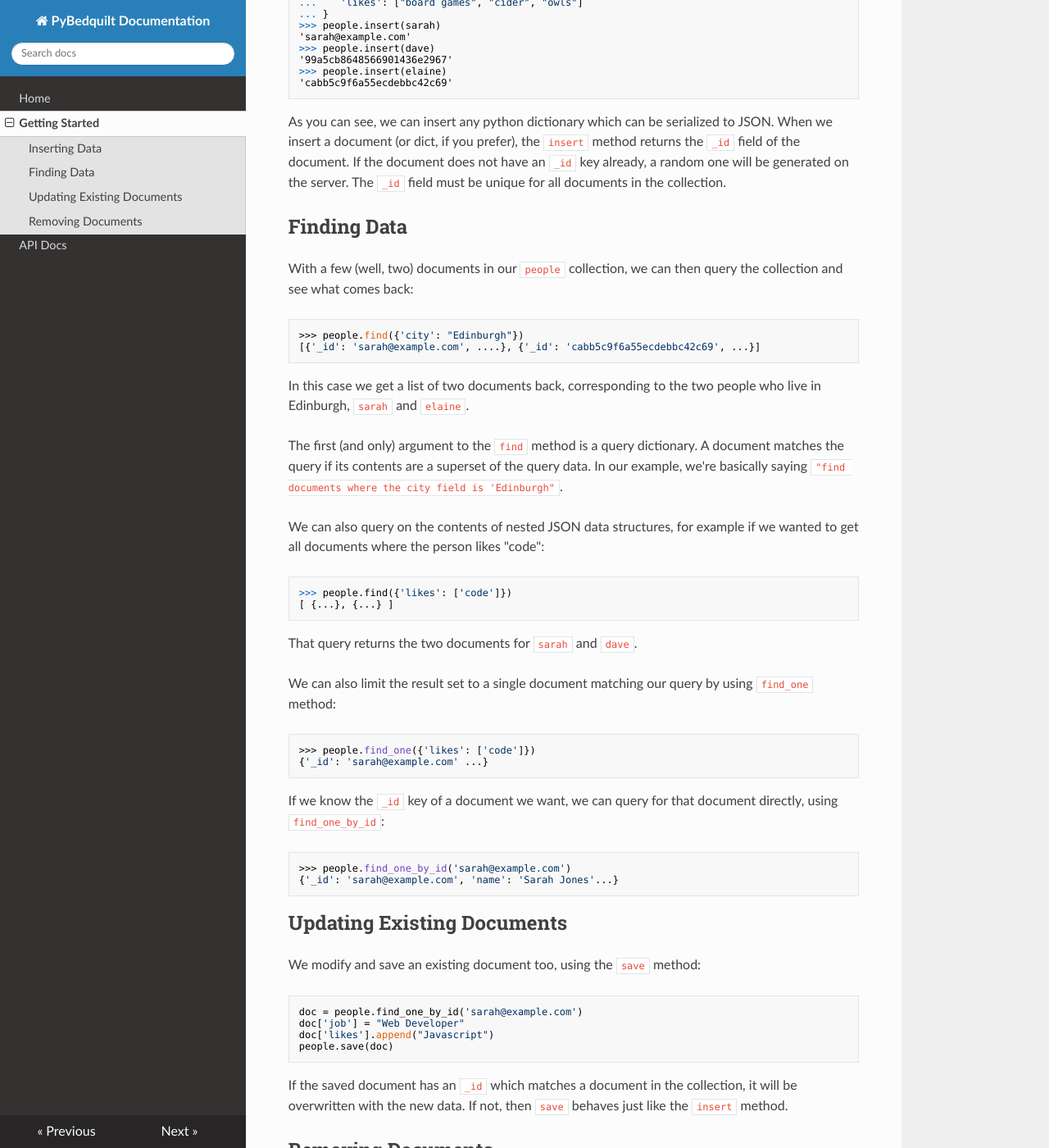
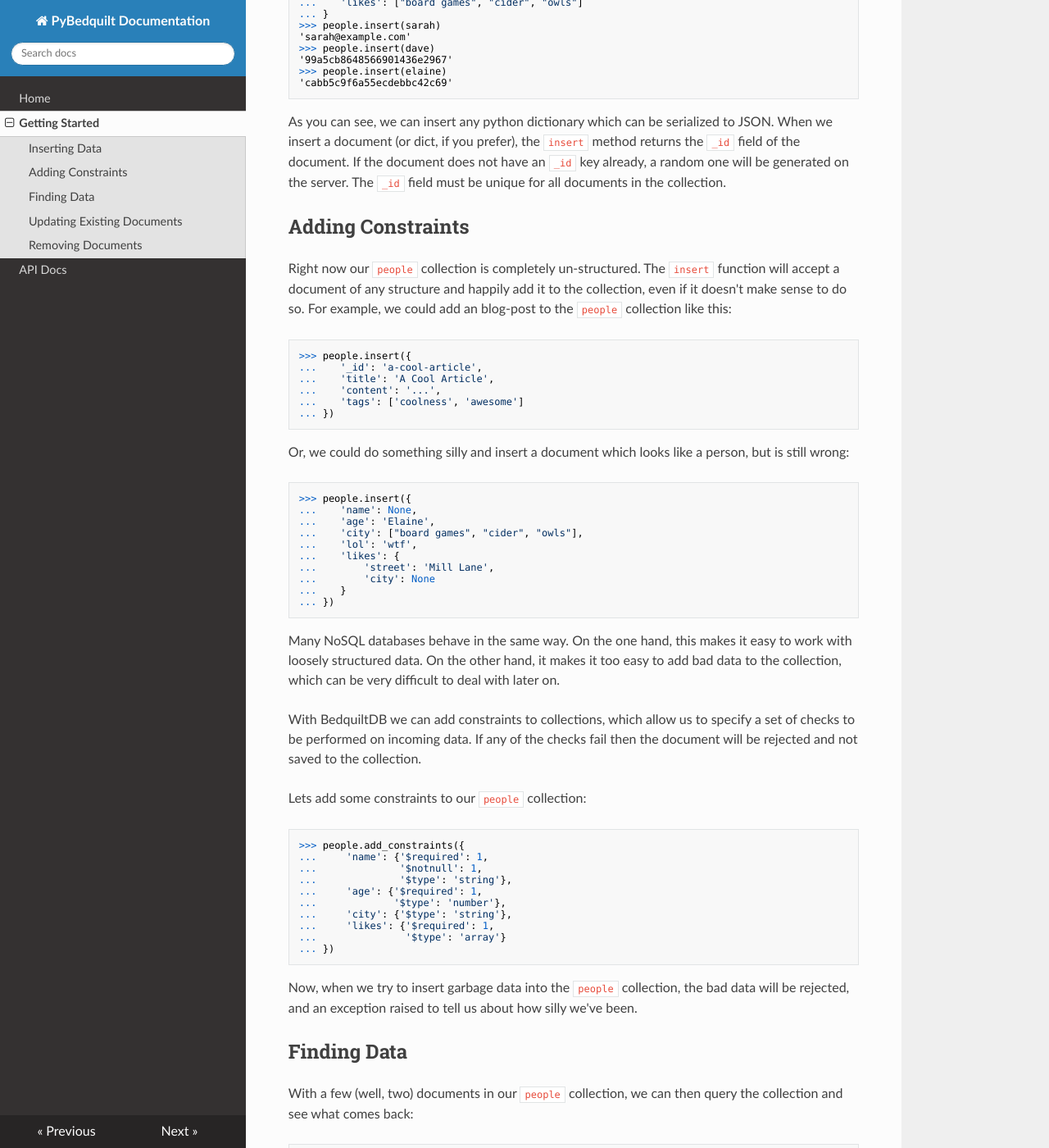
Before and after one commit to BedquiltDB/pybedquilt, an MkDocs documentation site: the page built from docs/getting_started.md, in a window 1280 px wide and 1400 px high, scrolled down 1083 px. Shown: the whole window at 82% size. Built offline with MkDocs 1.6.1, drawn with Linux system fonts in a browser that asks for light colours; nearby versions of some CDN libraries; old or Windows-style settings are respelled for this version of MkDocs.

Commit message:
Add examples of using the new Constraints API.

````diff
--- a/docs/getting_started.md
+++ b/docs/getting_started.md
@@ -68,6 +68,68 @@ a random one will be generated on the server. The `_id` field must be unique for
 all documents in the collection.
 
 
+## Adding Constraints
+
+Right now our `people` collection is completely un-structured. The `insert`
+function will accept a document of any structure and happily add it to the
+collection, even if it doesn't make sense to do so. For example, we could
+add an blog-post to the `people` collection like this:
+
+```python
+>>> people.insert({
+...    '_id': 'a-cool-article',
+...    'title': 'A Cool Article',
+...    'content': '...',
+...    'tags': ['coolness', 'awesome']
+... })
+```
+
+Or, we could do something silly and insert a document which looks like a person,
+but is still wrong:
+
+```python
+>>> people.insert({
+...    'name': None,
+...    'age': 'Elaine',
+...    'city': ["board games", "cider", "owls"],
+...    'lol': 'wtf',
+...    'likes': {
+...        'street': 'Mill Lane',
+...        'city': None
+...    }
+... })
+```
+
+Many NoSQL databases behave in the same way. On the one hand, this makes
+it easy to work with loosely structured data. On the other hand, it makes it
+too easy to add bad data to the collection, which can be very difficult to
+deal with later on.
+
+With BedquiltDB we can add constraints to collections, which allow us to specify
+a set of checks to be performed on incoming data. If any of the checks fail
+then the document will be rejected and not saved to the collection.
+
+Lets add some constraints to our `people` collection:
+
+```
+>>> people.add_constraints({
+...     'name': {'$required': 1,
+...              '$notnull': 1,
+...              '$type': 'string'},
+...     'age': {'$required': 1,
+...             '$type': 'number'},
+...     'city': {'$type': 'string'},
+...     'likes': {'$required': 1,
+...               '$type': 'array'}
+... })
+```
+
+Now, when we try to insert garbage data into the `people` collection,
+the bad data will be rejected, and an exception raised to tell us about
+how silly we've been.
+
+
+
 ## Finding Data
 
 With a few (well, two) documents in our `people` collection, we can then query the
````
